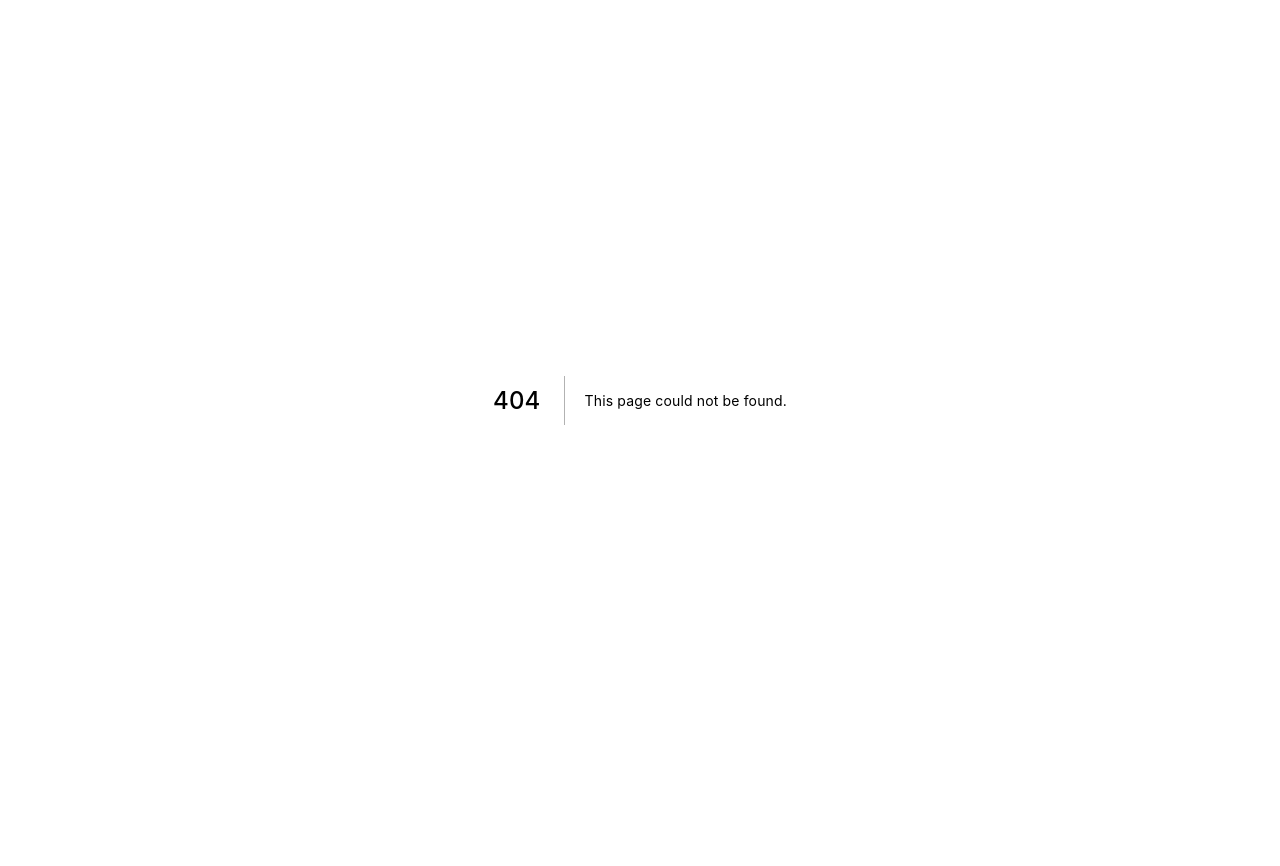
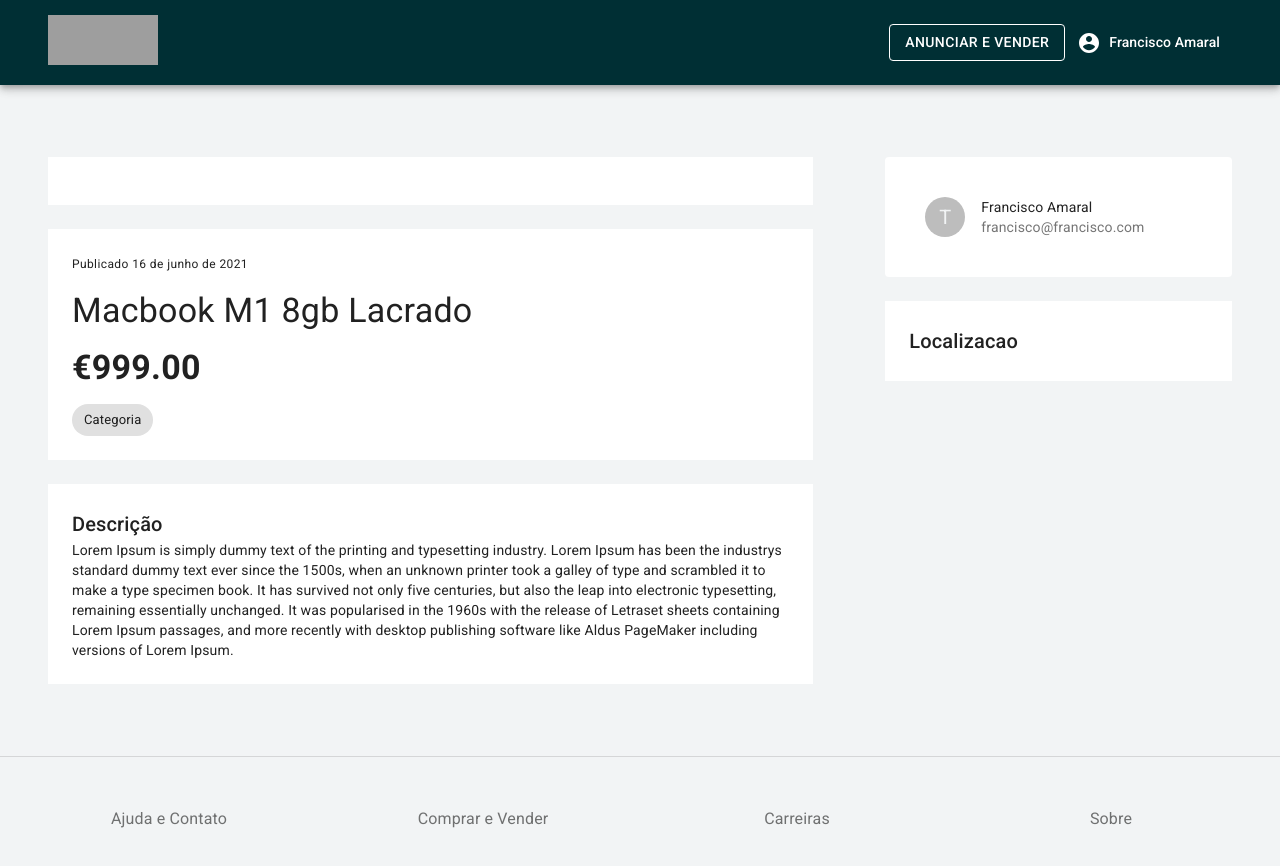
Before and after one commit to franciscoamaral0/e-hub, a Next.js app: page /product in a window 1280 px wide. Before the commit this address had no page. Shown: the top 866 px of the page. Before the commit the page ends 800 px from the top, so only its background shows below. Built offline with nearby package versions, Linux system fonts and the light colour scheme; grey boxes are pictures that could not be loaded.

Commit message:
add Ad page

```diff
--- /dev/null
+++ b/pages/product.js
@@ -0,0 +1,82 @@
+import { Avatar, Box, Card, CardHeader, CardMedia, Chip, Container, Grid, Typography } from '@material-ui/core'
+
+import { makeStyles } from '@material-ui/core'
+import TemplateDefault from '../src/templates/Default'
+
+const useStyle= makeStyles((theme)=>({
+  box:{
+    backgroundColor: theme.palette.background.white,
+    padding: theme.spacing(3),
+    margin: theme.spacing(3),
+  },
+  productName:{
+    margin:'15px 0'
+  },
+  price: {
+    fontWeight: 'bold',
+    marginBottom: 15
+  }
+}))
+
+
+
+const Product = () =>{
+  const classes= useStyle()
+
+
+  return(
+    <TemplateDefault>
+      <Container maxWidth='lg'>
+        <Grid container spacing={3}>
+          <Grid item xs={8} >
+            <Box className={classes.box}>
+
+            </Box>
+
+            <Box className={classes.box} textAlign='left'>
+              <Typography component='span' variant='caption' >Publicado 16 de junho de 2021</Typography>
+              <Typography component='h4' variant='h4' className={classes.productName}>Macbook M1 8gb Lacrado</Typography>
+              <Typography component='h4' variant='h4' className={classes.price}>€999.00</Typography>
+              <Chip label='Categoria'/>
+            </Box>
+
+            <Box className={classes.box} textAlign='left'>
+
+              <Typography component='h6' variant='h6'>Descrição</Typography>
+              <Typography component='p' variant='body2'>
+              Lorem Ipsum is simply dummy text of the printing and typesetting industry. Lorem Ipsum has been the industrys standard dummy text ever since the 1500s, when an unknown printer took a galley of type and scrambled it to make a type specimen book. It has survived not only five centuries, but also the leap into electronic typesetting, remaining essentially unchanged. It was popularised in the 1960s with the release of Letraset sheets containing Lorem Ipsum passages, and more recently with desktop publishing software like Aldus PageMaker including versions of Lorem Ipsum.
+              </Typography>
+
+            </Box>
+          </Grid>
+
+          <Grid item xs={4} >
+            <Card elevation={0} className={classes.box}>
+              <CardHeader
+              avatar={
+                <Avatar>T</Avatar>
+              }
+              title='Francisco Amaral'
+              subheader='francisco@francisco.com'
+              />
+              <CardMedia
+                image='https://source.unsplash.com/random'
+                title='Francisco Amaral'
+
+              />
+
+
+            </Card>
+            <Box className={classes.box}>
+              <Typography component='h6' variant='h6'>
+                Localizacao
+              </Typography>
+            </Box>
+          </Grid>
+        </Grid>
+      </Container>
+    </TemplateDefault>
+  )
+}
+
+export default Product
```
